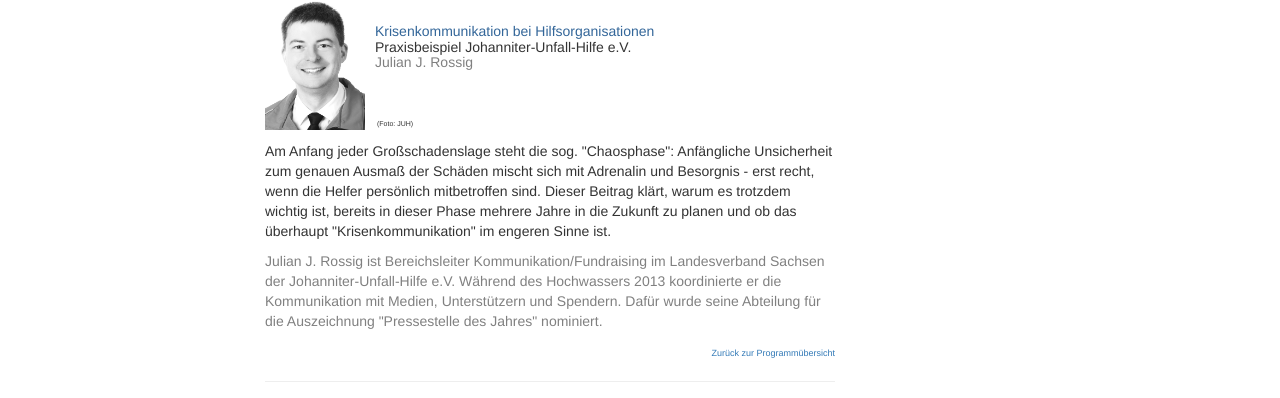
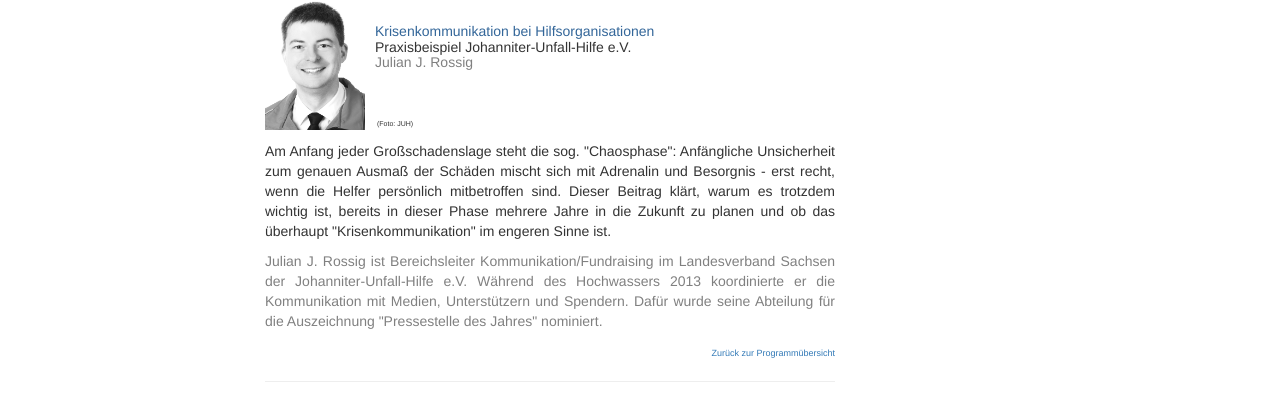
Before and after one commit to susedev/test, a Jekyll site: the page built from beitraege-und-referentinnen.html, in a window 1280 px wide. Shown: the part 687-1085 px from the top of the page. Built offline with Jekyll 4.4.1, drawn with Linux system fonts in a browser that asks for light colours; nearby versions of some CDN libraries.

Commit message:
Edit from JekyllCMS

```diff
--- a/beitraege-und-referentinnen.html
+++ b/beitraege-und-referentinnen.html
@@ -38,9 +38,9 @@ Praxisbeispiel Johanniter-Unfall-Hilfe e.V.<br />
 
 <p><span style="font-size:7px;">&nbsp;(Foto: JUH)</span></p>
 
-<p wrap="">Am Anfang jeder Gro&szlig;schadenslage steht die sog. &quot;Chaosphase&quot;: Anf&auml;ngliche Unsicherheit zum genauen Ausma&szlig; der Sch&auml;den mischt sich mit Adrenalin und Besorgnis - erst recht, wenn die Helfer pers&ouml;nlich mitbetroffen sind. Dieser Beitrag kl&auml;rt, warum es trotzdem wichtig ist, bereits in dieser Phase mehrere Jahre in die Zukunft zu planen und ob das &uuml;berhaupt &quot;Krisenkommunikation&quot; im engeren Sinne ist.</p>
+<p style="text-align: justify;">Am Anfang jeder Gro&szlig;schadenslage steht die sog. &quot;Chaosphase&quot;: Anf&auml;ngliche Unsicherheit zum genauen Ausma&szlig; der Sch&auml;den mischt sich mit Adrenalin und Besorgnis - erst recht, wenn die Helfer pers&ouml;nlich mitbetroffen sind. Dieser Beitrag kl&auml;rt, warum es trotzdem wichtig ist, bereits in dieser Phase mehrere Jahre in die Zukunft zu planen und ob das &uuml;berhaupt &quot;Krisenkommunikation&quot; im engeren Sinne ist.</p>
 
-<p><span style="color: #808080;">Julian J. Rossig ist Bereichsleiter Kommunikation/Fundraising im Landesverband Sachsen der Johanniter-Unfall-Hilfe e.V. W&auml;hrend des Hochwassers 2013 koordinierte er die Kommunikation mit Medien, Unterst&uuml;tzern und Spendern. Daf&uuml;r wurde seine Abteilung f&uuml;r die Auszeichnung &quot;Pressestelle des Jahres&quot; nominiert.</span></p>
+<p style="text-align: justify;"><span style="color: #808080;">Julian J. Rossig ist Bereichsleiter Kommunikation/Fundraising im Landesverband Sachsen der Johanniter-Unfall-Hilfe e.V. W&auml;hrend des Hochwassers 2013 koordinierte er die Kommunikation mit Medien, Unterst&uuml;tzern und Spendern. Daf&uuml;r wurde seine Abteilung f&uuml;r die Auszeichnung &quot;Pressestelle des Jahres&quot; nominiert.</span></p>
 
 <p style="text-align: right;"><span style="color: #808080;"><span style="font-size: xx-small;"><a href="{{ site.base_url }}/programm-uebersicht.html">Zur&uuml;ck zur Programm&uuml;bersicht</a></span> </span></p>
 
```
